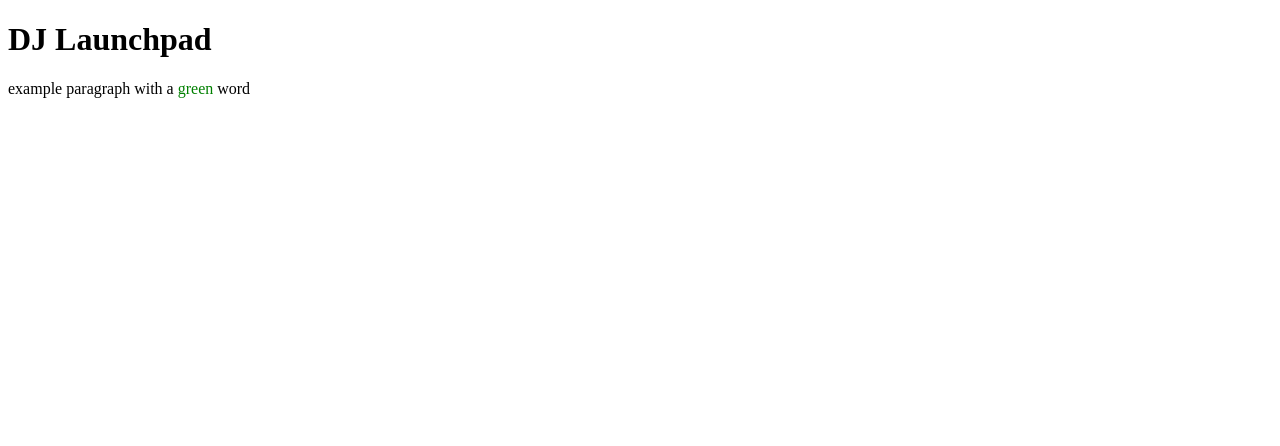
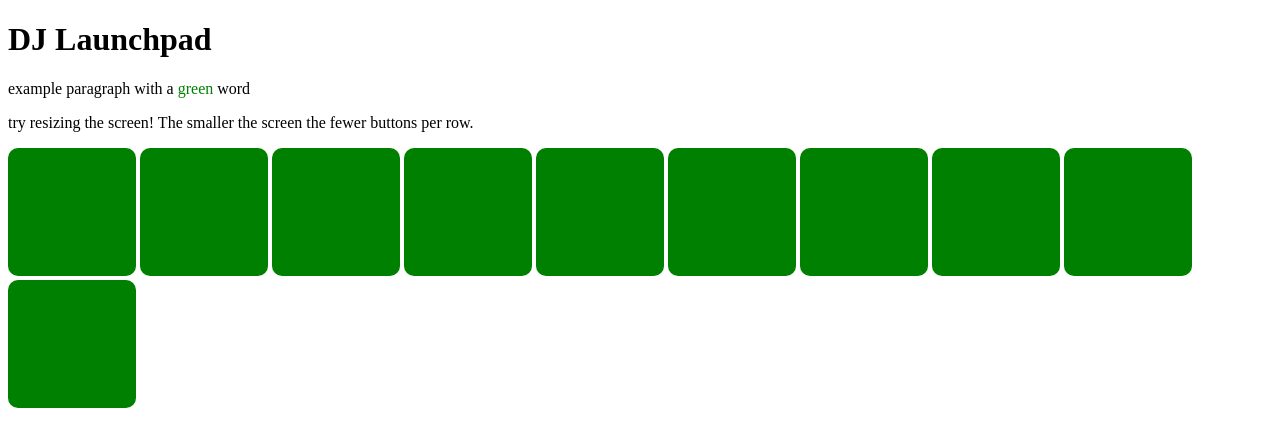
Before and after one commit to Jsimmons--dev/DJLaunchpad, a website: page public/index.html in a window 1280 px wide. Drawn offline with Linux system fonts and the light colour scheme.

Commit message:
+ added javascript tag to the index page + added grid.css with basic media query based classes + added sample audio buttons to the index

```diff
--- a/public/index.html
+++ b/public/index.html
@@ -1,6 +1,7 @@
 <!DOCTYPE html>
 <html>
 <head>
+    <link rel="stylesheet" type="text/css" href="style/grid.css">
     <link rel="stylesheet" type="text/css" href="style/mainStyle.css">
 </head>
 <body>
@@ -8,7 +9,20 @@
 <h1>DJ Launchpad</h1>
 <div>
     <p>example paragraph with a <span class="green">green</span> word</p>
+    <p>try resizing the screen! The smaller the screen the fewer buttons per row.</p>
 </div>
+<div class="grid-button"></div>
+<div class="grid-button"></div>
+<div class="grid-button"></div>
+<div class="grid-button"></div>
+<div class="grid-button"></div>
+<div class="grid-button"></div>
+<div class="grid-button"></div>
+<div class="grid-button"></div>
+<div class="grid-button"></div>
+<div class="grid-button"></div>
 
+
+<script type="text/javascript" src="scripts/mainScript.js"></script>
 </body>
 </html>
--- /dev/null
+++ b/public/scripts/mainScript.js
@@ -0,0 +1,15 @@
+//selecting all the grid buttons out of the page. Any selector that starts with a period is searching the "class"
+//attribute of the element.
+var gridButtons = document.querySelectorAll(".grid-button");
+
+//this is an array of elements so you can loop over them.
+gridButtons.forEach(function(gridButton){
+    gridButton.addEventListener('touchstart',function(event){
+        console.log('touchstart!');
+        gridButton.classList.add('blue');
+    });
+    gridButton.addEventListener('touchend',function(event){
+        console.log('touchend!');
+        gridButton.classList.remove('blue');
+    });
+});
--- /dev/null
+++ b/public/style/grid.css
@@ -0,0 +1,26 @@
+.blue{
+    background:blue;
+}
+.grid-button{
+    width:30vw;
+    height:30vw;
+    background:red;
+    display:inline-block;
+    border-radius:10px;
+}
+
+@media only screen and (min-width: 601px){
+    .grid-button{
+        width:20vw;
+        height:20vw;
+        background:orange;
+    }
+}
+
+@media only screen and (min-width: 993px){
+    .grid-button{
+        width:10vw;
+        height:10vw;
+        background:green;
+    }
+}
```
